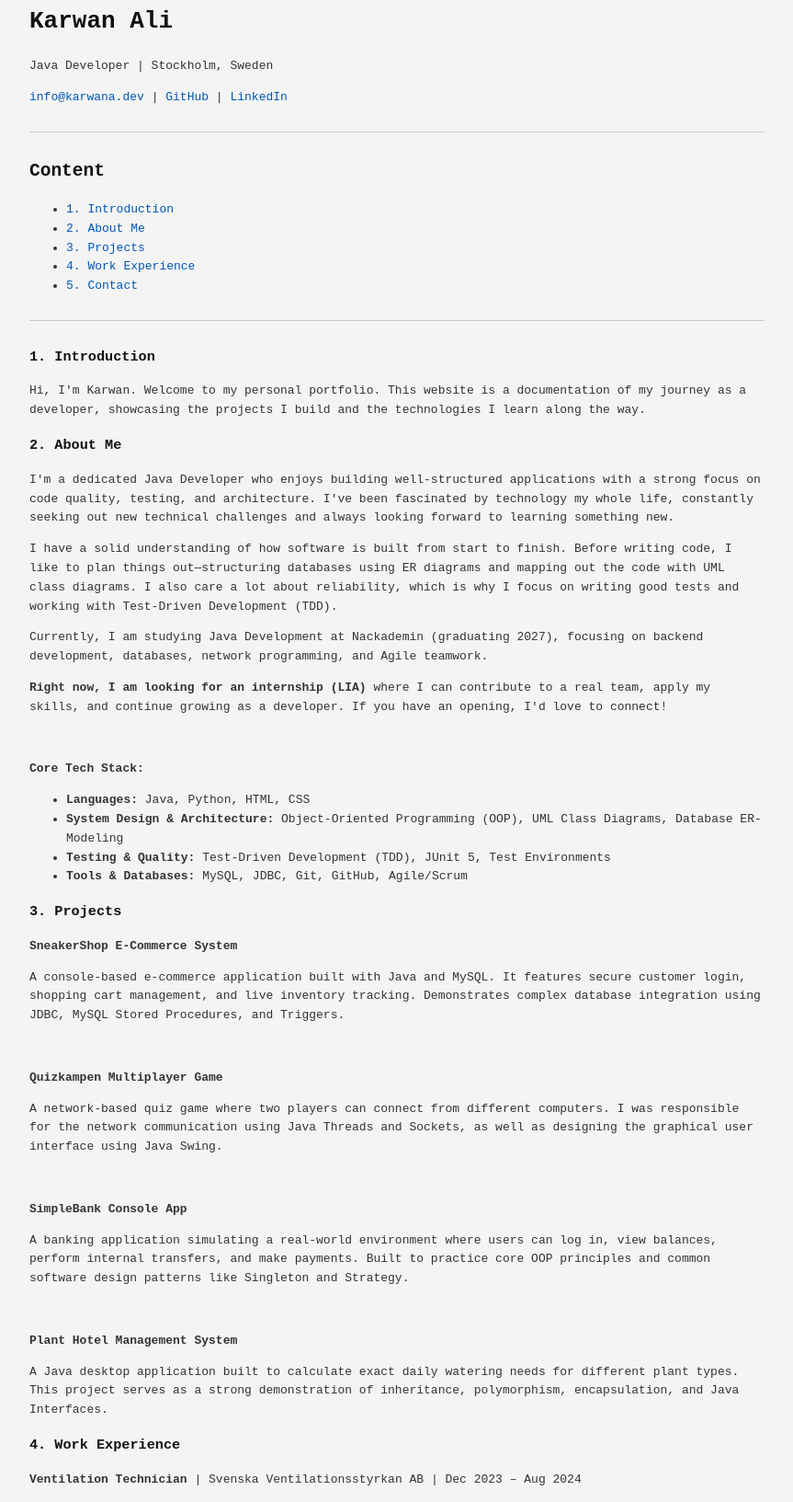
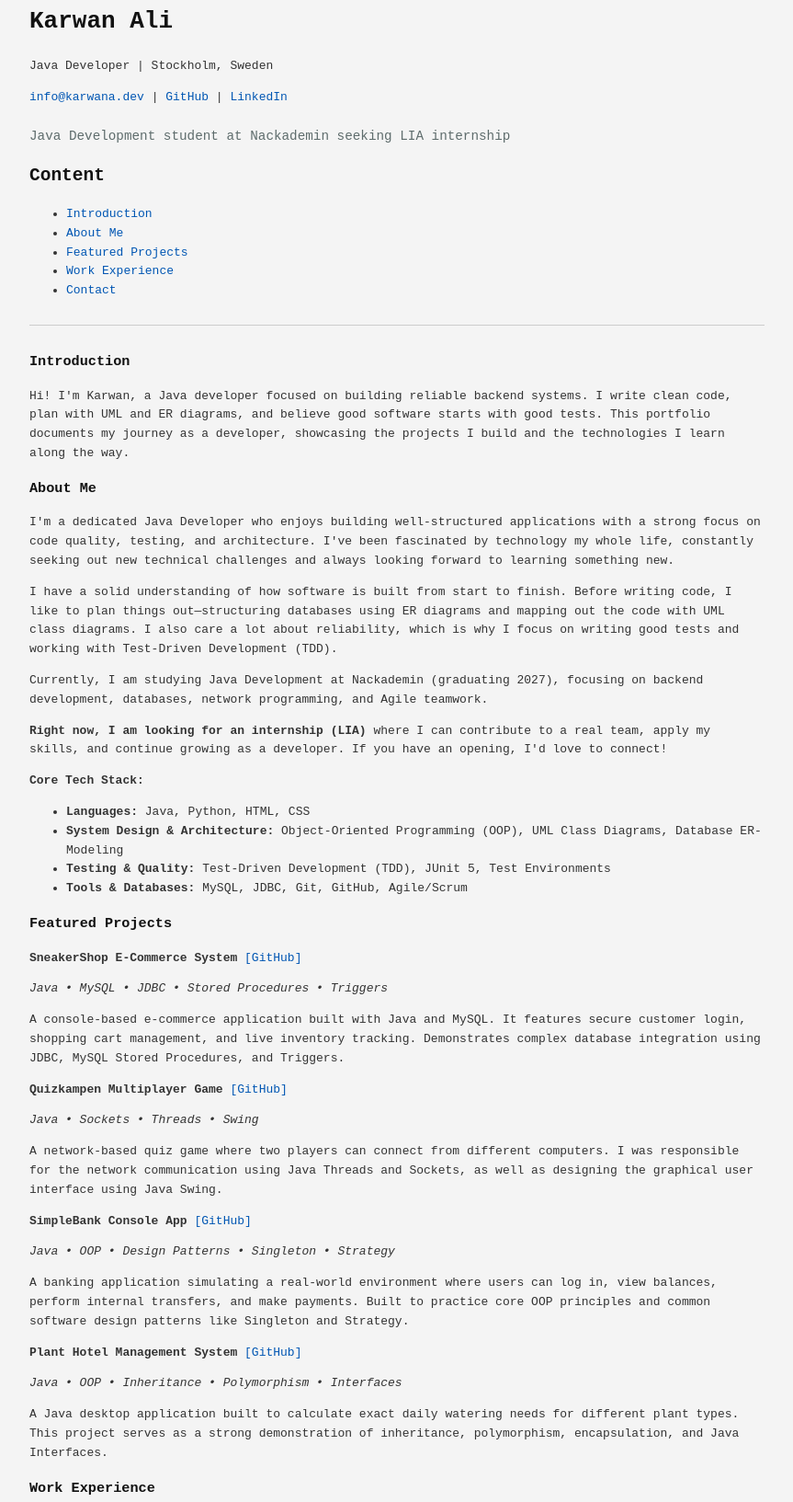
Before and after one commit to Karwana/karwana.github.io, a plain HTML site: page index.html in a window 1280 px wide. Shown: the part 37-1670 px from the top of the page at 92% size, without its empty margins (208-1071 px from the left). Drawn offline with Linux system fonts and the light colour scheme.

Commit message:
Added tech tags and GitHub links to projects

```diff
--- a/index.html
+++ b/index.html
@@ -19,28 +19,31 @@
     <a href="https://github.com/karwana" target="_blank">GitHub</a> |
     <a href="https://linkedin.com/in/karwana" target="_blank">LinkedIn</a>
   </p>
+  <p style="margin-top: 20px; font-size: 1.1em; color: #5e6c6c;">
+    Java Development student at Nackademin seeking LIA internship
+  </p>
 </header>
 
-<hr>
-
+<nav>
   <h2>Content</h2>
   <ul>
-  <li><a href="#introduction">1. Introduction</a></li>
-  <li><a href="#about">2. About Me</a></li>
-  <li><a href="#projects">3. Projects</a></li>
-  <li><a href="#experience">4. Work Experience</a></li>
-  <li><a href="#contact">5. Contact</a></li>
+    <li><a href="#introduction">Introduction</a></li>
+    <li><a href="#about">About Me</a></li>
+    <li><a href="#projects">Featured Projects</a></li>
+    <li><a href="#experience">Work Experience</a></li>
+    <li><a href="#contact">Contact</a></li>
   </ul>
+</nav>
 
 <hr>
 
 <section id="introduction">
-  <h3>1. Introduction</h3>
-  <p>Hi, I'm Karwan. Welcome to my personal portfolio. This website is a documentation of my journey as a developer, showcasing the projects I build and the technologies I learn along the way.</p>
+  <h3>Introduction</h3>
+  <p>Hi! I'm Karwan, a Java developer focused on building reliable backend systems. I write clean code, plan with UML and ER diagrams, and believe good software starts with good tests. This portfolio documents my journey as a developer, showcasing the projects I build and the technologies I learn along the way.</p>
 </section>
 
 <section id="about">
-  <h3>2. About Me</h3>
+  <h3>About Me</h3>
   <p>I'm a dedicated Java Developer who enjoys building well-structured applications with a strong focus on code quality, testing, and architecture. I've been fascinated by technology my whole life, constantly seeking out new technical challenges and always looking forward to learning something new.</p>
 
   <p>I have a solid understanding of how software is built from start to finish. Before writing code, I like to plan things out—structuring databases using ER diagrams and mapping out the code with UML class diagrams. I also care a lot about reliability, which is why I focus on writing good tests and working with Test-Driven Development (TDD).</p>
@@ -49,7 +52,6 @@
 
   <p><strong>Right now, I am looking for an internship (LIA)</strong> where I can contribute to a real team, apply my skills, and continue growing as a developer. If you have an opening, I'd love to connect!</p>
 
-  <br>
   <p><strong>Core Tech Stack:</strong></p>
   <ul>
     <li><strong>Languages:</strong> Java, Python, HTML, CSS</li>
@@ -60,41 +62,54 @@
 </section>
 
 <section id="projects">
-  <h3>3. Projects</h3>
+  <h3>Featured Projects</h3>
 
-  <p><strong>SneakerShop E-Commerce System</strong></p>
+  <div class="project">
+    <p><strong>SneakerShop E-Commerce System</strong> <a href="https://github.com/maruf-89/SneakerShop" target="_blank">[GitHub]</a></p>
+    <p><em>Java • MySQL • JDBC • Stored Procedures • Triggers</em></p>
     <p>A console-based e-commerce application built with Java and MySQL. It features secure customer login, shopping cart management, and live inventory tracking. Demonstrates complex database integration using JDBC, MySQL Stored Procedures, and Triggers.</p>
-  <br>
+  </div>
 
-  <p><strong>Quizkampen Multiplayer Game</strong></p>
+  <div class="project">
+    <p><strong>Quizkampen Multiplayer Game</strong> <a href="https://github.com/joasam-nac/Grupparbete_Quizkampen" target="_blank">[GitHub]</a></p>
+    <p><em>Java • Sockets • Threads • Swing</em></p>
     <p>A network-based quiz game where two players can connect from different computers. I was responsible for the network communication using Java Threads and Sockets, as well as designing the graphical user interface using Java Swing.</p>
-  <br>
+  </div>
 
-  <p><strong>SimpleBank Console App</strong></p>
+  <div class="project">
+    <p><strong>SimpleBank Console App</strong> <a href="https://github.com/Karwana/SimpleBank-Console-App" target="_blank">[GitHub]</a></p>
+    <p><em>Java • OOP • Design Patterns • Singleton • Strategy</em></p>
     <p>A banking application simulating a real-world environment where users can log in, view balances, perform internal transfers, and make payments. Built to practice core OOP principles and common software design patterns like Singleton and Strategy.</p>
-  <br>
+  </div>
 
-  <p><strong>Plant Hotel Management System</strong></p>
+  <div class="project">
+    <p><strong>Plant Hotel Management System</strong> <a href="https://github.com/Karwana/Plant-Watering-System" target="_blank">[GitHub]</a></p>
+    <p><em>Java • OOP • Inheritance • Polymorphism • Interfaces</em></p>
     <p>A Java desktop application built to calculate exact daily watering needs for different plant types. This project serves as a strong demonstration of inheritance, polymorphism, encapsulation, and Java Interfaces.</p>
+  </div>
 </section>
 
 <section id="experience">
-  <h3>4. Work Experience</h3>
+  <h3>Work Experience</h3>
 
+  <div class="job">
     <p><strong>Ventilation Technician</strong> | Svenska Ventilationsstyrkan AB | Dec 2023 – Aug 2024</p>
     <p>Performed technical maintenance, troubleshooting, and precision measurements of ventilation systems. The role required high accuracy, blueprint reading, and the ability to work independently with clients.</p>
-  <br>
+  </div>
 
+  <div class="job">
     <p><strong>Substitute Teacher & Resource</strong> | Östbergaskolan | May 2023 – Oct 2023</p>
     <p>Worked pedagogically with students from preschool to 6th grade. Developed strong communication skills, adaptability, and the ability to handle dynamic environments and make quick decisions under pressure.</p>
-  <br>
+  </div>
 
+  <div class="job">
     <p><strong>Warehouse Worker</strong> | Tranpenad (DHL) | Dec 2022 – May 2023</p>
     <p>Handled logistics and package sorting in a fast-paced environment with strict deadlines. Gained valuable experience in effective teamwork and problem-solving under time pressure to secure deliveries.</p>
+  </div>
 </section>
 
 <section id="contact">
-  <h3>5. Contact</h3>
+  <h3>Contact</h3>
   <p>I am always open to discussing new projects, creative ideas, or opportunities to be part of your vision. Feel free to reach out to me:</p>
   <ul>
     <li><strong>Email:</strong> <a href="mailto:info@karwana.dev">info@karwana.dev</a></li>
@@ -103,5 +118,9 @@
   </ul>
 </section>
 
+<footer style="text-align: center; margin-top: 80px; padding-top: 40px; border-top: 2px solid #ecf0f1; color: #7f8c8d;">
+  <p>© 2026 Karwan Ali</p>
+</footer>
+
 </body>
 </html>
```
Lines whose indentation alone changed are shown as unchanged.
